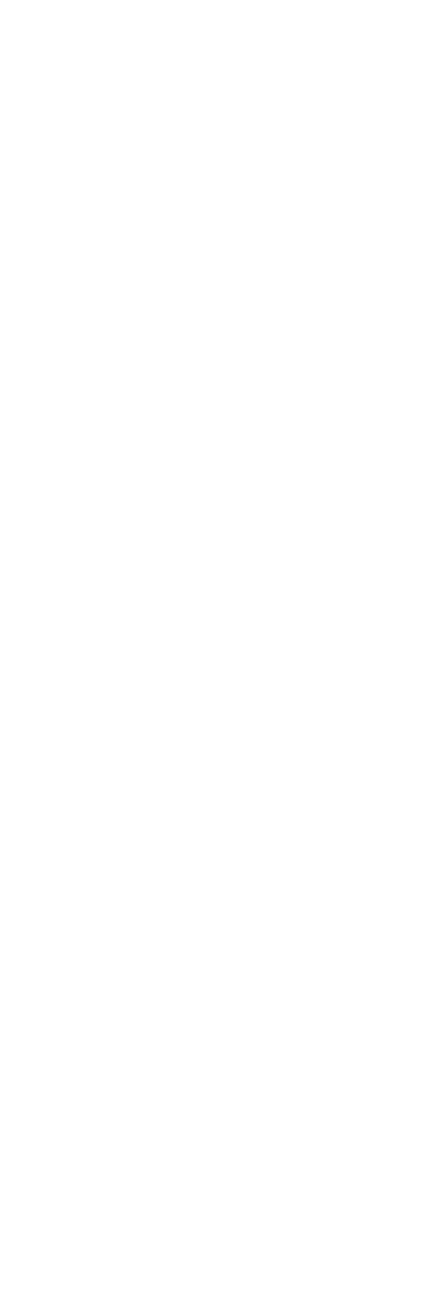
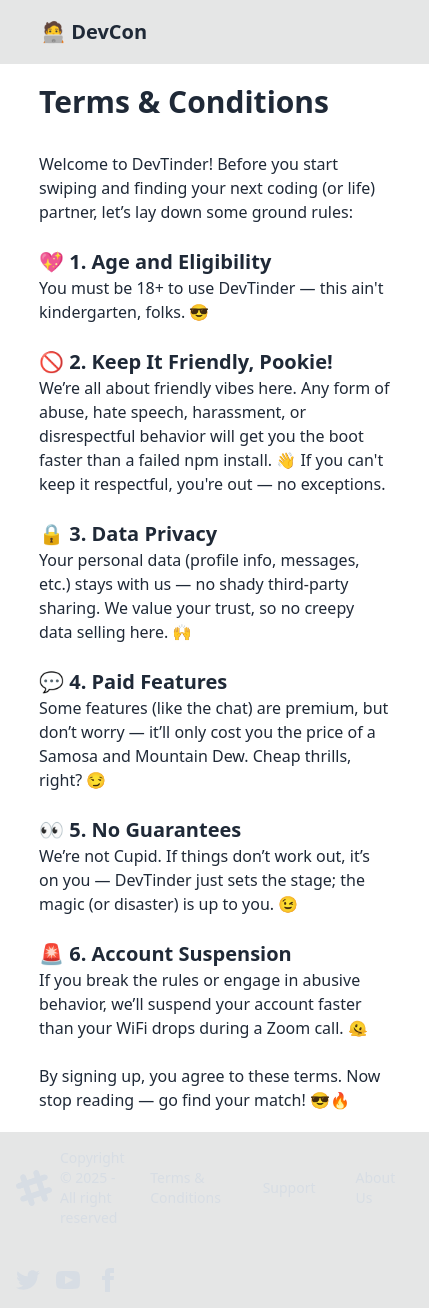
Before and after one commit to PranavKadu18/DevTinder---frontend, a React (Vite) app: page /tnc in a window 390 px wide. Before the commit this address had no page. Shown: the whole page, 429 px wide, since content can reach past the window. Before the commit the page ends 844 px from the top, so only its background shows below. Built offline with nearby package versions, Linux system fonts and the light colour scheme; no server answers.

Commit message:
added tnc support and about us made some mobile specific changes and all set

```diff
--- a/src/App.jsx
+++ b/src/App.jsx
@@ -8,6 +8,9 @@
 import Connections from "./Pages/Connections";
 import Details from "./Pages/Details";
 import Requests from "./Pages/Requests";
+import TermsAnsConditions from "./Pages/TermsAnsConditions";
+import Support from "./Pages/Support";
+import AboutUs from "./Pages/AboutUs";
 
 const App = () => {
   return (
@@ -20,6 +23,9 @@
           <Route path="/connections" element={<Connections />} />
           <Route path="/connections/details/:id" element={<Details />} />
           <Route path="/requests" element={<Requests />} />
+          <Route path="/tnc" element={<TermsAnsConditions />} />
+          <Route path="/support" element={<Support />} />
+          <Route path="/aboutus" element={<AboutUs />} />
         </Route>
       </Routes>
     </>
--- a/src/Components/Card.jsx
+++ b/src/Components/Card.jsx
@@ -23,8 +23,8 @@
 
   return (
     (currUser && (
-      <div className="flex justify-center">
-        <div className="card bg-base-300 w-96 shadow-xl">
+      <div className="flex justify-center ">
+        <div className="card bg-base-300 w-[88vw] sm:w-96 shadow-xl">
           <figure className="w-full h-56 overflow-hidden">
             <img
               className="w-full h-full object-cover object-center"
--- a/src/Components/Footer.jsx
+++ b/src/Components/Footer.jsx
@@ -1,4 +1,5 @@
 import React from "react";
+import { Link } from "react-router-dom";
 
 const Footer = () => {
   return (
@@ -16,7 +17,13 @@
           <path d="M22.672 15.226l-2.432.811.841 2.515c.33 1.019-.209 2.127-1.23 2.456-1.15.325-2.148-.321-2.463-1.226l-.84-2.518-5.013 1.677.84 2.517c.391 1.203-.434 2.542-1.831 2.542-.88 0-1.601-.564-1.86-1.314l-.842-2.516-2.431.809c-1.135.328-2.145-.317-2.463-1.229-.329-1.018.211-2.127 1.231-2.456l2.432-.809-1.621-4.823-2.432.808c-1.355.384-2.558-.59-2.558-1.839 0-.817.509-1.582 1.327-1.846l2.433-.809-.842-2.515c-.33-1.02.211-2.129 1.232-2.458 1.02-.329 2.13.209 2.461 1.229l.842 2.515 5.011-1.677-.839-2.517c-.403-1.238.484-2.553 1.843-2.553.819 0 1.585.509 1.85 1.326l.841 2.517 2.431-.81c1.02-.33 2.131.211 2.461 1.229.332 1.018-.21 2.126-1.23 2.456l-2.433.809 1.622 4.823 2.433-.809c1.242-.401 2.557.484 2.557 1.838 0 .819-.51 1.583-1.328 1.847m-8.992-6.428l-5.01 1.675 1.619 4.828 5.011-1.674-1.62-4.829z"></path>
         </svg>
         <p>Copyright © {new Date().getFullYear()} - All right reserved</p>
+        <Link className="mx-4" to="/tnc">Terms & Conditions</Link>
+        <Link className="mx-4" to="/support">Support</Link>
+        <Link className="mx-4" to="/aboutus">About Us</Link>
       </aside>
+
+
+
       <nav className="grid-flow-col gap-4 md:place-self-center md:justify-self-end">
         <a>
           <svg
--- a/src/Components/Navbar.jsx
+++ b/src/Components/Navbar.jsx
@@ -24,7 +24,7 @@
   return (
     <div className="navbar bg-base-300">
       <div className="flex-1 mx-4">
-        <a onClick={() => data && navigate("/")} className="btn btn-ghost text-xl">🧑‍💻 DevTinder</a>
+        <a onClick={() => data && navigate("/")} className="btn btn-ghost text-xl">🧑‍💻 DevCon</a>
       </div>
       {data && (
         <div className="flex-none">
@@ -55,6 +55,9 @@
                 <NavLink to="/connections">Connections</NavLink>
               </li>
               <li>
+                <NavLink to="/">Feed</NavLink>
+              </li>
+              <li>
                 <NavLink to="/requests">Requests</NavLink>
               </li>
               <li onClick={() => logout()}>
--- /dev/null
+++ b/src/Pages/AboutUs.jsx
@@ -0,0 +1,39 @@
+import React from "react";
+
+const AboutUs = () => {
+  return (
+    <div className="sm:w-[70vw] sm:h-[70vh] w-[90vw]">
+      <h1 className="text-3xl font-bold">About Us</h1>
+      <div className="mt-8 ">
+        <p>
+          Welcome to DevTinder — where love, friendship, and code come together.
+          ❤️👨‍💻👩‍💻
+        </p>
+        <br />
+        <p>
+          Tired of awkward hallway stares? Scared of sliding into DMs? We got
+          you! DevTinder is your go-to platform to meet fellow students from
+          your college (or nearby) without the stress of "what if they say no?"
+        </p>{" "}
+        <br />
+        <p>
+          Whether you’re looking for a coding partner, a movie date, or just
+          someone to rant about that bug in your project — we gotchu. So, stop
+          overthinking, start swiping, and let the algorithm do its magic. 😉 👉
+        </p>
+        <br />
+        <p>
+          Friendship, dating, networking — why choose one when you can have all
+          three?
+        </p>{" "}
+        <br />{" "}
+        <p>
+          It’s time to stop debugging your love life. Try DevTinder today — you
+          never know, your next "commit" might just be to someone special. 😏💖
+        </p>
+      </div>
+    </div>
+  );
+};
+
+export default AboutUs;
--- a/src/Pages/Details.jsx
+++ b/src/Pages/Details.jsx
@@ -34,13 +34,13 @@
 
   return (
     user && (
-      <div className="w-[80vw] h-[70vh] ml-[10vw] p-4 flex gap-10">
+      <div className="w-[80vw] h-[70vh] ml-[10vw] p-4 sm:flex gap-10">
         <img
-          className="w-[30%] h-[80%] object-cover"
+          className="sm:w-[30%] sm:h-[80%] w-[90%] h-[50%] object-cover"
           src={user.data[id].profilePhoto}
           alt=""
         />
-        <div>
+        <div className="sm:mt-0 mt-5">
           <h1 className="text-2xl">
             {user.data[id].firstName} {user.data[id].lastName}{" "}
             <span className="text-base">({user.data[id].age})</span>
--- a/src/Pages/EditProfile.jsx
+++ b/src/Pages/EditProfile.jsx
@@ -39,7 +39,9 @@
 
       setTimeout(() => {
         setSaved(false);
+        navigate("/");
       }, 3000);
+
     } catch (error) {
       seterr(error.response.data);
       if (error.status == 401) navigate("/login");
--- a/src/Pages/Home.jsx
+++ b/src/Pages/Home.jsx
@@ -30,7 +30,7 @@
   }, []);
 
   return (
-    <div className="w-full h-screen bg-base-100">
+    <div className="w-[110vw] h-[102vh] sm:w-full sm:h-screen bg-base-100">
       <Navbar />
       <div className="w-full min-h-[77.8%] p-5 flex justify-center ">
         <Outlet />
--- /dev/null
+++ b/src/Pages/Support.jsx
@@ -0,0 +1,24 @@
+import React from "react";
+
+const Support = () => {
+  return (
+    <div className="sm:w-[70vw] sm:h-[70vh] w-[90vw]">
+      <h1 className="text-3xl font-bold">Contact Us</h1>
+      <div className="mt-8 ">
+        <p>Got questions? Bugs? Heartbreak? We’ve got you covered!</p>
+        <br />
+        <p>📧 Email: pranavkadu2003@gmail.com </p>
+        <br />
+        <p>📱 Phone: +91 8698738044</p>
+        <br />
+        <p>
+          Whether it's a technical issue, a payment glitch, or just emotional
+          damage — hit us up! We're here to help you navigate both code and
+          love. ❤️‍🔥
+        </p>
+      </div>
+    </div>
+  );
+};
+
+export default Support;
--- /dev/null
+++ b/src/Pages/TermsAnsConditions.jsx
@@ -0,0 +1,58 @@
+import React from "react";
+
+const TermsAnsConditions = () => {
+  return (
+    <div className="sm:w-[70vw] sm:h-[70vh] w-[90vw] overflow-auto">
+      <h1 className="text-3xl font-bold">Terms & Conditions</h1>
+      <div className="mt-8 ">
+        <p>
+          Welcome to DevTinder! Before you start swiping and finding your next
+          coding (or life) partner, let’s lay down some ground rules:
+        </p>
+        <br />
+        <p>
+          <h1 className="text-xl font-bold">💖 1. Age and Eligibility</h1>You must be 18+ to use DevTinder — this
+          ain't kindergarten, folks. 😎
+        </p>
+        <br />
+        <p>
+        <h1 className="text-xl font-bold">🚫 2. Keep It Friendly, Pookie!</h1>We’re all about friendly vibes here.
+          Any form of abuse, hate speech, harassment, or disrespectful behavior
+          will get you the boot faster than a failed npm install. 👋 If you
+          can't keep it respectful, you're out — no exceptions.
+        </p>
+        <br />
+        <p>
+        <h1 className="text-xl font-bold">🔒 3. Data Privacy</h1> Your personal data (profile info, messages, etc.)
+          stays with us — no shady third-party sharing. We value your trust, so
+          no creepy data selling here. 🙌
+        </p>
+        <br />
+        <p>
+        <h1 className="text-xl font-bold">💬 4. Paid Features</h1> Some features (like the chat) are premium, but
+          don’t worry — it’ll only cost you the price of a Samosa and Mountain
+          Dew. Cheap thrills, right? 😏
+        </p>
+        <br />
+        <p>
+        <h1 className="text-xl font-bold">👀 5. No Guarantees</h1> We’re not Cupid. If things don’t work out, it’s on
+          you — DevTinder just sets the stage; the magic (or disaster) is up to
+          you. 😉
+        </p>
+        <br />
+        <p>
+        <h1 className="text-xl font-bold">🚨 6. Account Suspension</h1> If you break the rules or engage in abusive
+          behavior, we’ll suspend your account faster than your WiFi drops
+          during a Zoom call. 🫠
+        </p>
+        <br />
+        <p>
+          By signing up, you agree to these terms. Now stop reading — go find
+          your match! 😎🔥
+        </p>
+      </div>
+    </div>
+  );
+};
+
+export default TermsAnsConditions;
```
